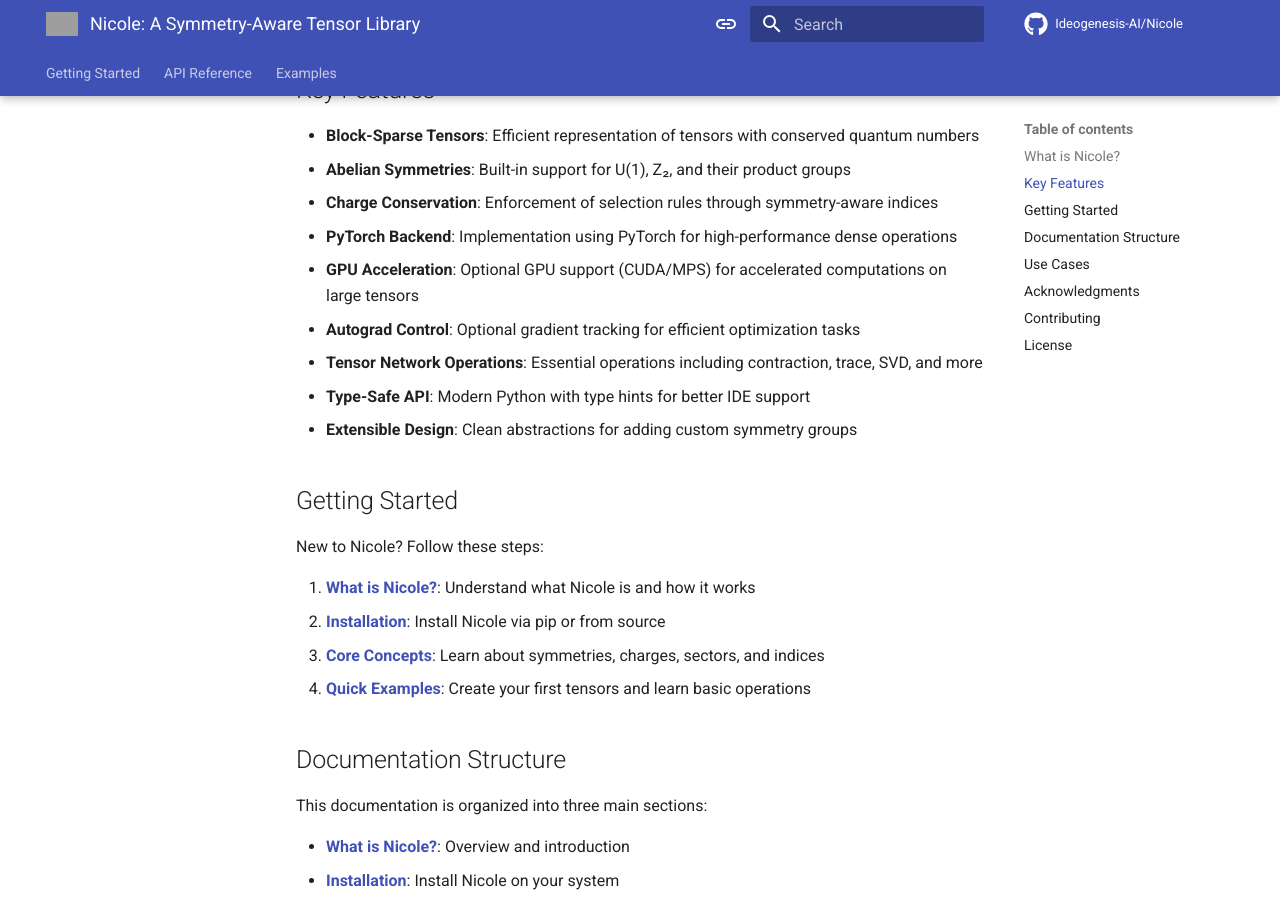
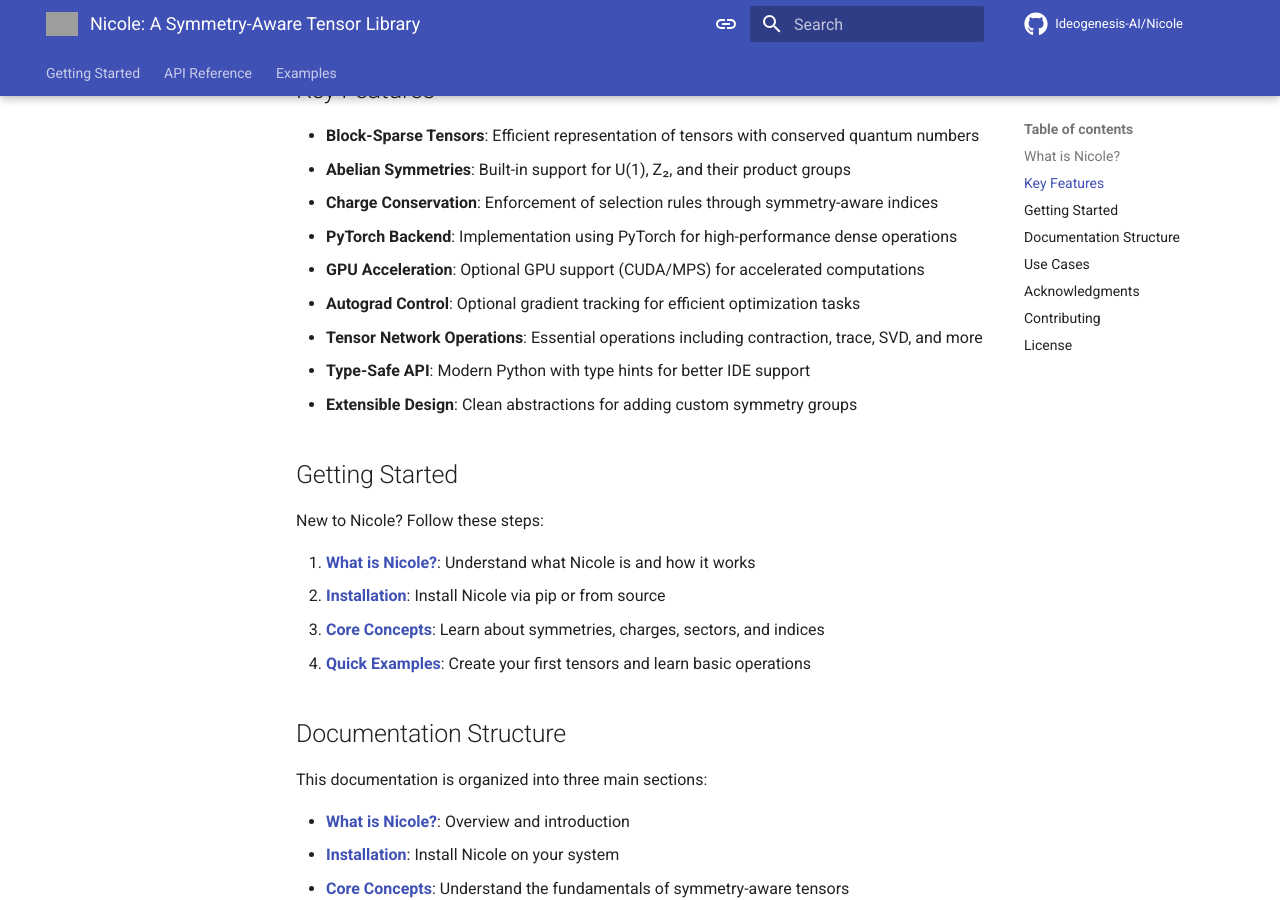
Before and after one commit to Ideogenesis-AI/Nicole, an MkDocs documentation site: the page built from docs/index.md, in a window 1280 px wide and 900 px high, scrolled down 517 px. Built offline with MkDocs 1.6.1 and Material for MkDocs 9.7.7, drawn with Linux system fonts in a browser that asks for light colours; comment, search, counter and statistics services are not loaded; the version menu is left out; grey boxes are pictures that could not be loaded.

Commit message:
Refine GPU Acceleration documentation by removing "on large tensors" for clarity. Updated both the main index and the "What is Nicole?" page to ensure consistent messaging across documentation.

```diff
--- a/docs/index.md
+++ b/docs/index.md
@@ -12,7 +12,7 @@
 - **Abelian Symmetries**: Built-in support for U(1), Z₂, and their product groups
 - **Charge Conservation**: Enforcement of selection rules through symmetry-aware indices
 - **PyTorch Backend**: Implementation using PyTorch for high-performance dense operations
-- **GPU Acceleration**: Optional GPU support (CUDA/MPS) for accelerated computations on large tensors
+- **GPU Acceleration**: Optional GPU support (CUDA/MPS) for accelerated computations
 - **Autograd Control**: Optional gradient tracking for efficient optimization tasks
 - **Tensor Network Operations**: Essential operations including contraction, trace, SVD, and more
 - **Type-Safe API**: Modern Python with type hints for better IDE support
```
Also changed, not shown: docs/getting-started/what-is-nicole.md (+1 -1 lines).
